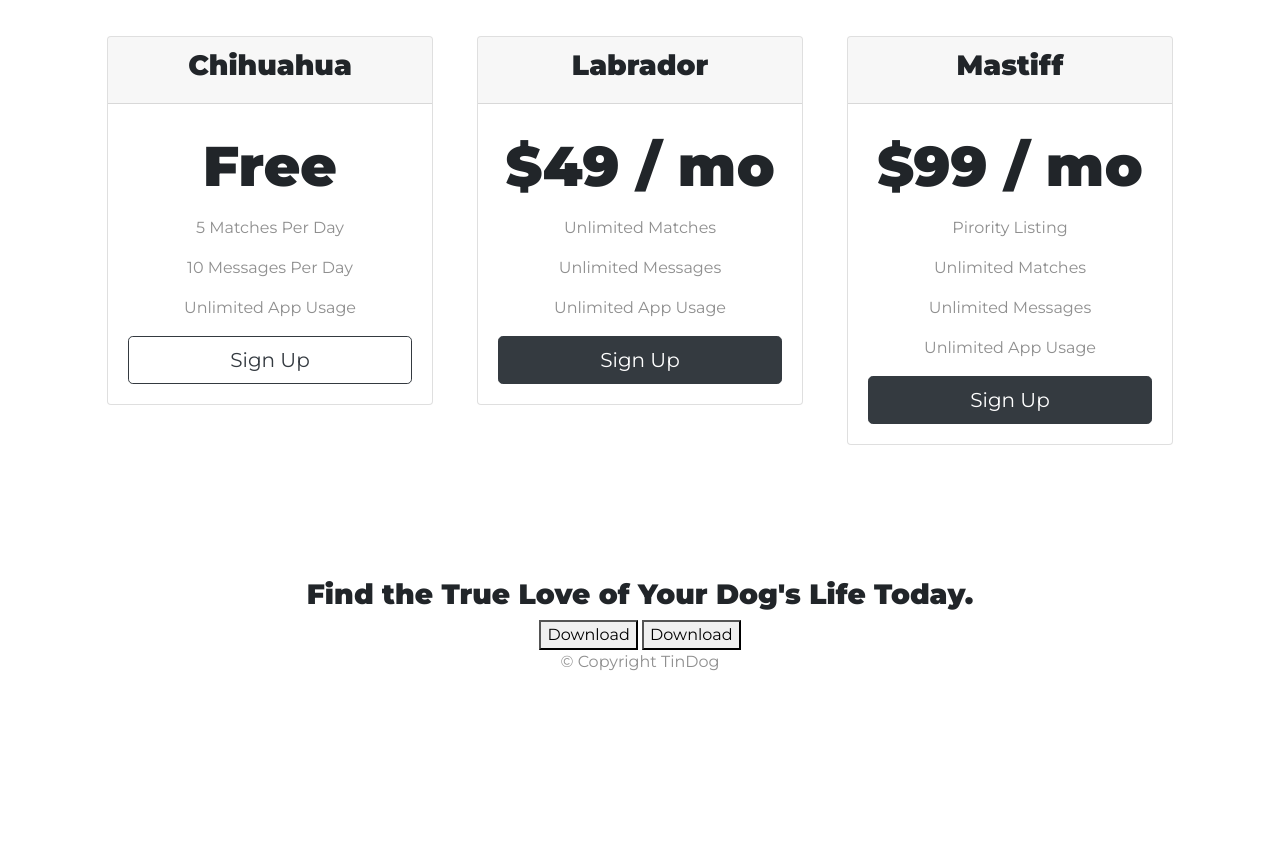
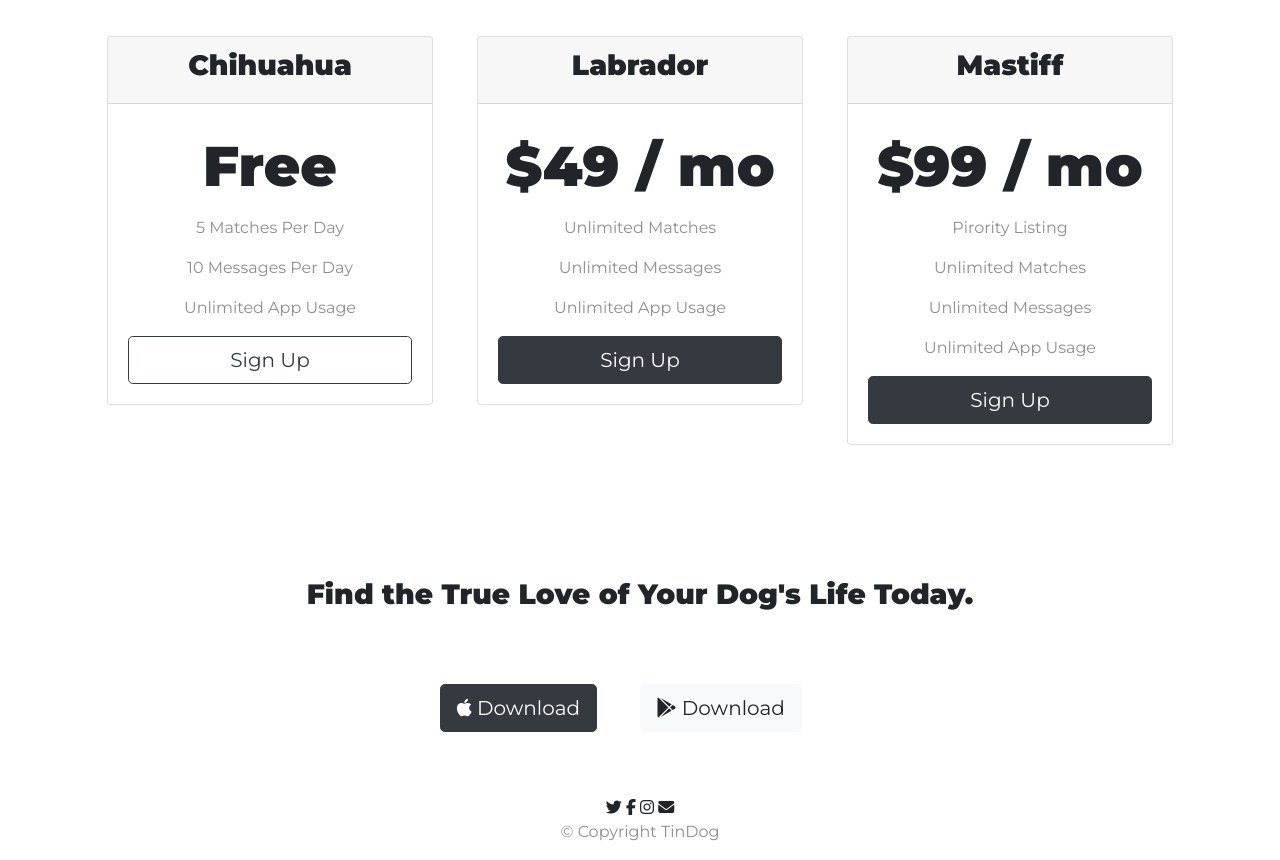
Before and after one commit to joshraiborde/TinDog, a plain HTML site: page index.html in a window 1280 px wide. Shown: the part 2148-3008 px from the top of the page. Before the commit the page ends 2838 px from the top, so only its background shows below. Drawn offline with nearby package versions, Linux system fonts and the light colour scheme.

Commit message:
Bootstrap challenge 2

```diff
--- a/index.html
+++ b/index.html
@@ -45,7 +45,6 @@
   <body>
     <section class="colored-section" id="title">
       <div class="container-fluid">
-
         <!-- Nav Bar -->
         <nav class="navbar navbar-expand-lg navbar-dark">
           <a class="navbar-brand" href="">tindog</a>
@@ -92,7 +91,6 @@
             >
               <i class="fab fa-google-play"></i> Download
             </button>
-            <!-- <i class="fab fa-apple"></i> -->
           </div>
 
           <div class="col-lg-6">
@@ -213,7 +211,12 @@
               <p>5 Matches Per Day</p>
               <p>10 Messages Per Day</p>
               <p>Unlimited App Usage</p>
-              <button type="button" class="btn btn-lg btn-block btn-outline-dark">Sign Up</button>
+              <button
+                type="button"
+                class="btn btn-lg btn-block btn-outline-dark"
+              >
+                Sign Up
+              </button>
             </div>
           </div>
         </div>
@@ -228,7 +231,9 @@
               <p>Unlimited Matches</p>
               <p>Unlimited Messages</p>
               <p>Unlimited App Usage</p>
-              <button type="button" class="btn btn-lg btn-block btn-dark">Sign Up</button>
+              <button type="button" class="btn btn-lg btn-block btn-dark">
+                Sign Up
+              </button>
             </div>
           </div>
         </div>
@@ -244,7 +249,9 @@
               <p>Unlimited Matches</p>
               <p>Unlimited Messages</p>
               <p>Unlimited App Usage</p>
-              <button type="button" class="btn btn-lg btn-block btn-dark">Sign Up</button>
+              <button type="button" class="btn btn-lg btn-block btn-dark">
+                Sign Up
+              </button>
             </div>
           </div>
         </div>
@@ -254,15 +261,23 @@
     <!-- Call to Action -->
 
     <section id="cta">
-      <h3>Find the True Love of Your Dog's Life Today.</h3>
-      <button type="button">Download</button>
-      <button type="button">Download</button>
+      <h3 class="cta-heading">Find the True Love of Your Dog's Life Today.</h3>
+      <button type="button" class="btn btn-lg btn-dark download-button">
+        <i class="fab fa-apple"></i> Download
+      </button>
+      <button type="button" class="btn btn-lg btn-light download-button">
+        <i class="fab fa-google-play"></i> Download
+      </button>
     </section>
 
     <!-- Footer -->
 
     <footer id="footer">
-      <p>© Copyright TinDog</p>
+      <i class="social-icon fab fa-twitter"></i>
+      <i class="social-icon fab fa-facebook-f"></i>
+      <i class="social-icon fab fa-instagram"></i>
+      <i class="social-icon fas fa-envelope"></i>
+      <p class="copyright">© Copyright TinDog</p>
     </footer>
   </body>
 </html>
```
